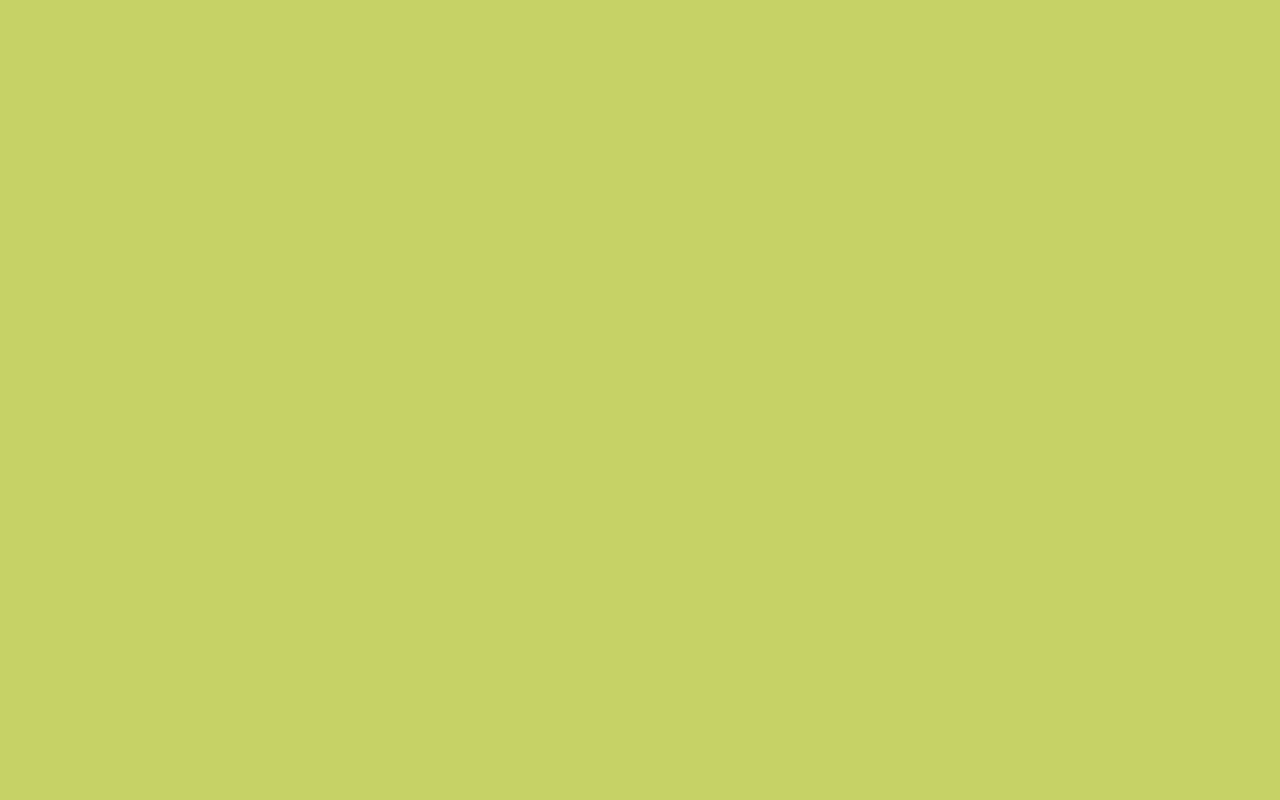
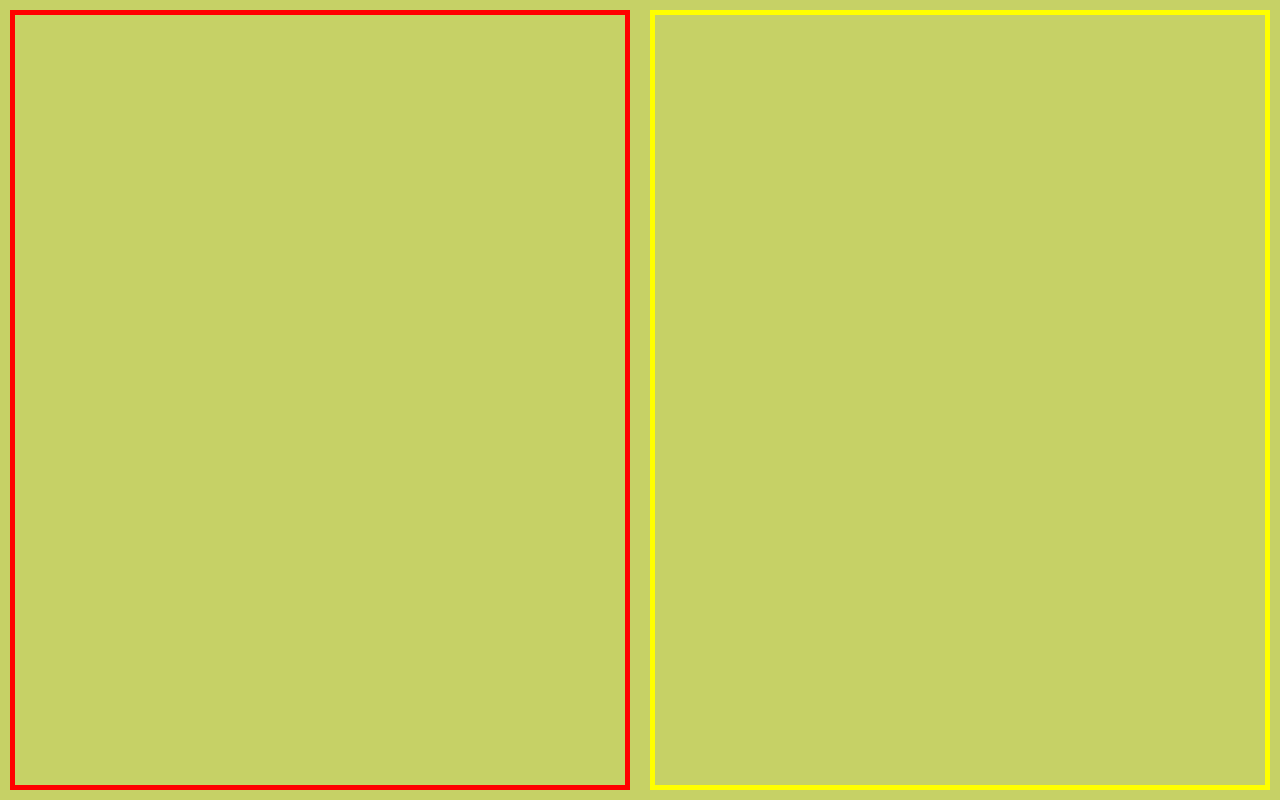
Before and after one commit to miskaOlega/store-dogs, a React (Create React App) app: page /account in a window 1280 px wide. Before the commit this address had no page. Built offline with nearby package versions, Linux system fonts and the light colour scheme; data requests are answered from the project's data file.

Commit message:
work accaunt

```diff
--- a/src/Main/Main.jsx
+++ b/src/Main/Main.jsx
@@ -1,10 +1,21 @@
-import { useEffect, useState } from "react";
+import { useContext, useEffect, useMemo, useState } from "react";
 import style from "../styles/styleOfMain.module.css"
 import { NavLink, Outlet } from "react-router-dom";
-import icon from "../styles/images/iconForAccount.png"
+import icon from "../styles/images/iconForAccount.png";
+import {ContextAccounts} from '../server/accounts';
 
 const Main = () => {
-const [dogRun , setDogRun] = useState({transform: "translateX(-100px)"});
+    const {account} = useContext(ContextAccounts);
+    const [inAccountText , setInAccountText] = useState(<NavLink to="/menuForAccount">Войти в аккаунт</NavLink>);
+    const [dogRun , setDogRun] = useState({transform: "translateX(-100px)"});
+
+    useMemo(() => {
+        if(account) {
+            setInAccountText(account.name)
+        }
+    } , [account]);
+
+
 
     useEffect( () => {
         setTimeout(() => {
@@ -23,7 +34,7 @@ const [dogRun , setDogRun] = useState({transform: "translateX(-100px)"});
         <div id={style.strokeAccount}>
         <div id={style.containerAccount}>
         <div style={{backgroundImage: `url(${icon})` }} id={style.circleAccount}></div>
-        <div id={style.textAccount}><p><NavLink to="/menuForAccount">Войдите в аккаунт</NavLink></p></div>
+        <div id={style.textAccount}><p>{inAccountText}</p></div>
 
 
         </div>
--- a/src/Reload.jsx
+++ b/src/Reload.jsx
@@ -15,7 +15,6 @@ const Reload = () => {
             lapki[i] = {styleLapkiId: style.lapki , id: i};
             setI(i + 1);
         };
-        console.log(i , lapki)
     } , [i]);
 
 
--- a/src/RoutesMain.jsx
+++ b/src/RoutesMain.jsx
@@ -11,7 +11,9 @@ import Clothes from "./Main/clothes/clothes.jsx";
 import Collar from "./Main/collar/collar.jsx";
 import Leash from "./Main/leash/leash.jsx";
 import MenuForAccounts from "./accounts/MenuForAccounts.jsx";
-import Admin from "./accounts/admin/Admin.jsx";
+import Account from "./accounts/account/Account.jsx";
+
+
 const RoutesMain = () => {
 
     return (
@@ -30,7 +32,7 @@ const RoutesMain = () => {
             <Route path="leash" element={<Leash />} />
          </Route>
          <Route path="/menuForAccount" element={<MenuForAccounts />}/>
-         <Route path="/Admin" element={<Admin />} />
+         <Route path="/account" element={<Account />} />
         </Routes>
         </>
     )
--- a/src/accounts/MenuForAccounts.jsx
+++ b/src/accounts/MenuForAccounts.jsx
@@ -5,7 +5,7 @@ import { useContext } from "react";
 import { useNavigate } from "react-router-dom";
 
 const MenuForAccounts = () => {
-   const {serv , setServ , account , setAccount} = useContext(ContextAccounts);
+   const {serv , setAccount} = useContext(ContextAccounts);
    const navigate = useNavigate()
 
     const {handleSubmit , register , formState: {errors}} = useForm();
@@ -18,7 +18,8 @@ const MenuForAccounts = () => {
         } else if(nick) {
         if(nick.password === date.password && nick.mail === date.mail) {
             console.log(true);
-            navigate("/main/about")
+            setAccount(date)
+            navigate("/account")
         } else {
             console.log(false)
         }
--- /dev/null
+++ b/src/accounts/account/Account.jsx
@@ -0,0 +1,18 @@
+import { useContext } from "react";
+import { ContextAccounts } from "../../server/accounts";
+import style from "../../styles/styleOfAccount.module.css";
+
+const Account = () => {
+const {account} = useContext(ContextAccounts);
+
+    return (
+    <div id={style.container}>
+
+        <div id={style.columnLeft}></div>
+        <div id={style.columnRight}></div>
+
+    </div>
+    )
+}
+
+export default Account;
--- a/src/accounts/admin/Admin.jsx
+++ /dev/null
@@ -1,11 +0,0 @@
-import style from "../../styles/stylesOfAdmin.module.css";
-
-const Admin = () => {
-    return (
-        <>
-        <h1>Jorik</h1>
-        </>
-    )
-}
-
-export default Admin;
--- /dev/null
+++ b/src/styles/styleOfAccount.module.css
@@ -0,0 +1,16 @@
+div#container {
+    height: 100vh;
+    display: flex;
+}
+
+div#columnLeft {
+    border: 5px solid red;
+    flex-basis: 50%;
+    margin: 10px;
+}
+
+div#columnRight {
+    flex-basis: 50%;
+    margin: 10px;
+    border: 5px solid yellow;
+}
--- a/src/styles/styleOfMain.module.css
+++ b/src/styles/styleOfMain.module.css
@@ -31,6 +31,7 @@ div#containerAccount {
 }
 
 div#circleAccount {
+    margin-top: 5px;
     margin-right: 10px;
 }
 
@@ -65,7 +66,6 @@ div#circleAccount {
     background-color:#5c821a;
     color: #0f1b07;
     font-size: 190%;
-    flex-basis: 350px;
     font-family: cursive;
     display: flex;
     flex-direction: column;
@@ -83,6 +83,7 @@ div#circleAccount {
 
 
 #columnLeft {
+    flex-basis: 35vh;
     border: 50px solid;
     border-image-source: url("./images/bons.png");
     border-image-slice: 576;
@@ -99,6 +100,7 @@ div#circleAccount {
 }
 
 #columnRight {
+    flex-basis: 35vh;
     border: 50px solid black;
     border-image-source: url("./images/ramkaRight.png");
     border-image-slice: 86.5;
```
Also changed, not shown: src/styles/stylesOfAdmin.module.css (deleted).
